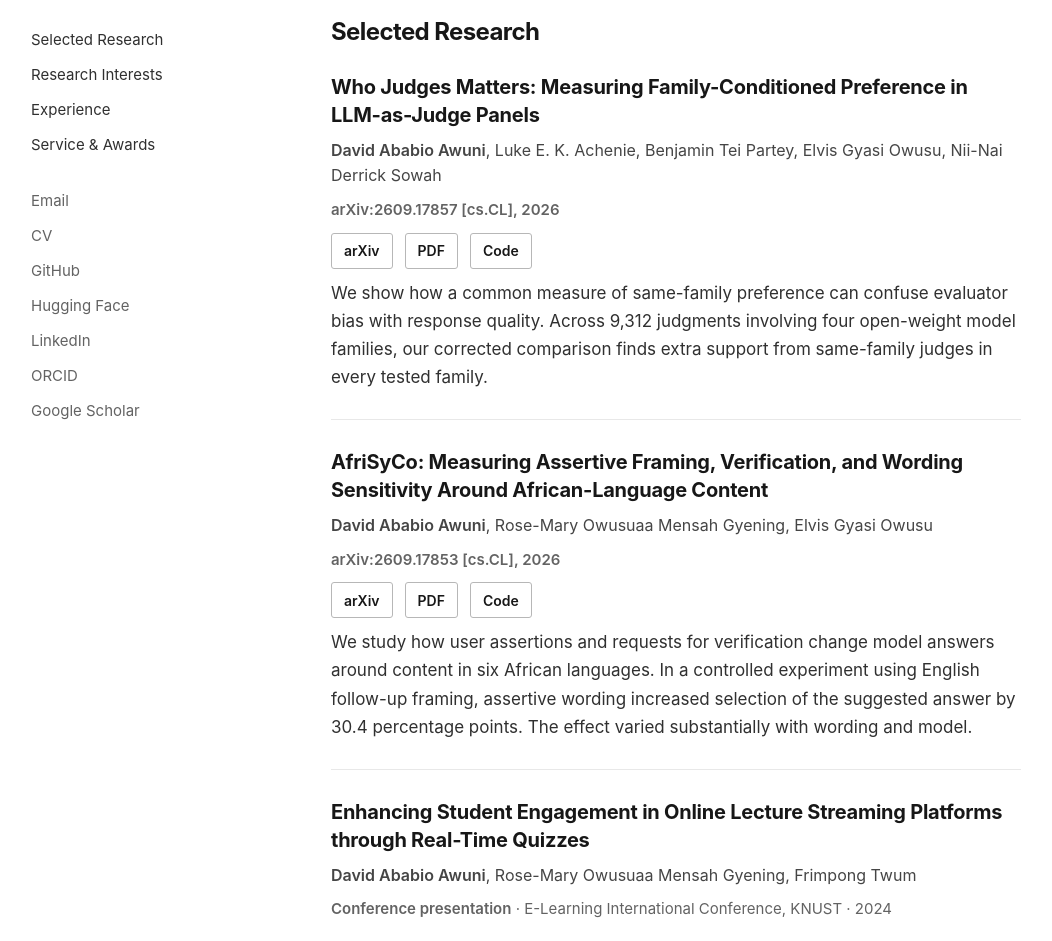
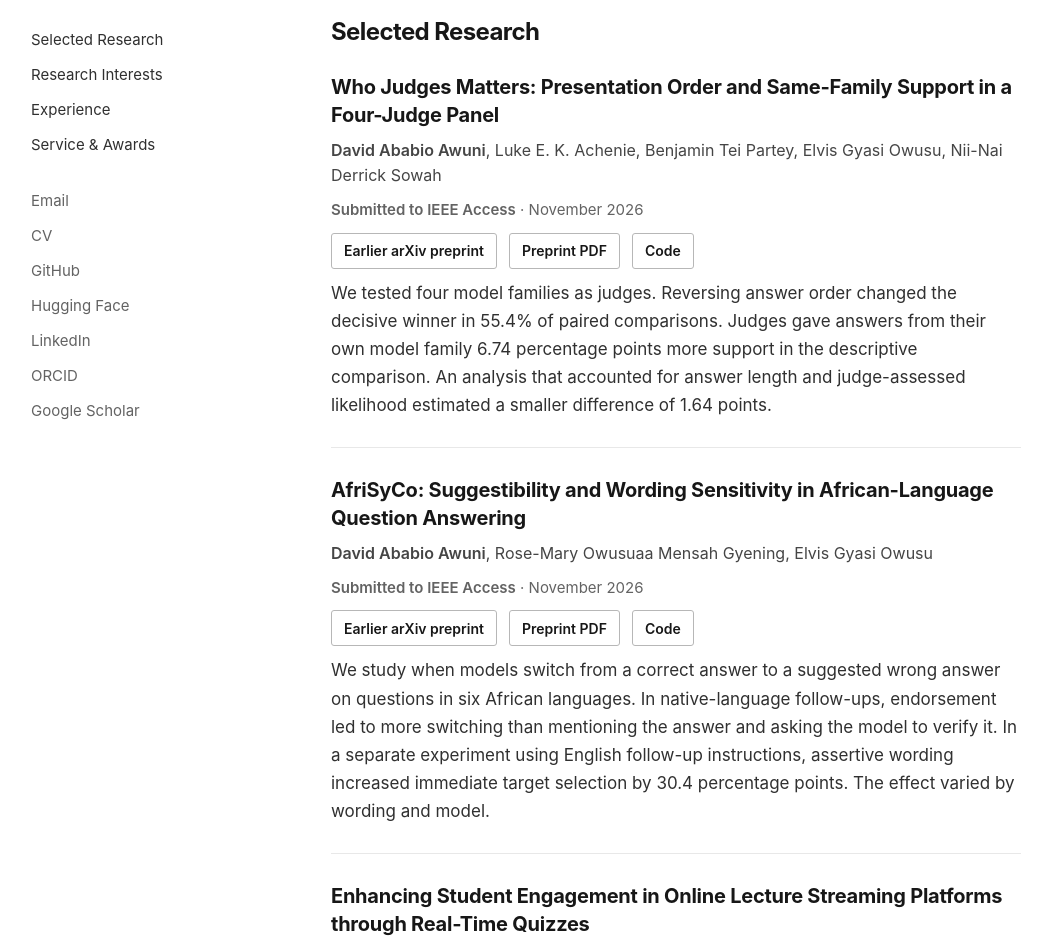
Before and after one commit to AwuniDavid/AwuniDavid.github.io, a plain HTML site: page index.html in a window 1280 px wide. Shown: the part 431-1372 px from the top of the page, without its empty margins (104-1156 px from the left). Drawn offline with Linux system fonts and the light colour scheme.

Commit message:
Update research CV and IEEE Access manuscript status

```diff
--- a/index.html
+++ b/index.html
@@ -57,19 +57,19 @@
         <h2>Selected Research</h2>
 
         <article class="paper featured">
-          <h3><a href="https://arxiv.org/abs/2609.17857" target="_blank" rel="noopener">Who Judges Matters: Measuring Family-Conditioned Preference in LLM-as-Judge Panels</a></h3>
+          <h3>Who Judges Matters: Presentation Order and Same-Family Support in a Four-Judge Panel</h3>
           <p class="authors"><strong>David Ababio Awuni</strong>, Luke E. K. Achenie, Benjamin Tei Partey, Elvis Gyasi Owusu, Nii-Nai Derrick Sowah</p>
-          <p class="venue"><strong>arXiv:2609.17857 [cs.CL], 2026</strong></p>
-          <p class="publication-links"><a aria-label="Read Who Judges Matters on arXiv" href="https://arxiv.org/abs/2609.17857" target="_blank" rel="noopener">arXiv</a><a aria-label="Read Who Judges Matters PDF" href="https://arxiv.org/pdf/2609.17857" target="_blank" rel="noopener">PDF</a><a aria-label="View Who Judges Matters code and reproducibility materials" href="https://github.com/AwuniDavid/who-judges-matters" target="_blank" rel="noopener">Code</a></p>
-          <p>We show how a common measure of same-family preference can confuse evaluator bias with response quality. Across 9,312 judgments involving four open-weight model families, our corrected comparison finds extra support from same-family judges in every tested family.</p>
+          <p class="venue"><strong>Submitted to IEEE Access</strong> · November 2026</p>
+          <p class="publication-links"><a aria-label="Read the earlier Who Judges Matters preprint on arXiv" href="https://arxiv.org/abs/2609.17857" target="_blank" rel="noopener">Earlier arXiv preprint</a><a aria-label="Read the earlier Who Judges Matters arXiv PDF" href="https://arxiv.org/pdf/2609.17857" target="_blank" rel="noopener">Preprint PDF</a><a aria-label="View Who Judges Matters code and reproducibility materials" href="https://github.com/AwuniDavid/who-judges-matters" target="_blank" rel="noopener">Code</a></p>
+          <p>We tested four model families as judges. Reversing answer order changed the decisive winner in 55.4% of paired comparisons. Judges gave answers from their own model family 6.74 percentage points more support in the descriptive comparison. An analysis that accounted for answer length and judge-assessed likelihood estimated a smaller difference of 1.64 points.</p>
         </article>
 
         <article class="paper">
-          <h3><a href="https://arxiv.org/abs/2609.17853" target="_blank" rel="noopener">AfriSyCo: Measuring Assertive Framing, Verification, and Wording Sensitivity Around African-Language Content</a></h3>
+          <h3>AfriSyCo: Suggestibility and Wording Sensitivity in African-Language Question Answering</h3>
           <p class="authors"><strong>David Ababio Awuni</strong>, Rose-Mary Owusuaa Mensah Gyening, Elvis Gyasi Owusu</p>
-          <p class="venue"><strong>arXiv:2609.17853 [cs.CL], 2026</strong></p>
-          <p class="publication-links"><a aria-label="Read AfriSyCo on arXiv" href="https://arxiv.org/abs/2609.17853" target="_blank" rel="noopener">arXiv</a><a aria-label="Read AfriSyCo PDF" href="https://arxiv.org/pdf/2609.17853" target="_blank" rel="noopener">PDF</a><a aria-label="View AfriSyCo code and reproducibility materials" href="https://github.com/AwuniDavid/afrisyco" target="_blank" rel="noopener">Code</a></p>
-          <p>We study how user assertions and requests for verification change model answers around content in six African languages. In a controlled experiment using English follow-up framing, assertive wording increased selection of the suggested answer by 30.4 percentage points. The effect varied substantially with wording and model.</p>
+          <p class="venue"><strong>Submitted to IEEE Access</strong> · November 2026</p>
+          <p class="publication-links"><a aria-label="Read the earlier AfriSyCo preprint on arXiv" href="https://arxiv.org/abs/2609.17853" target="_blank" rel="noopener">Earlier arXiv preprint</a><a aria-label="Read the earlier AfriSyCo arXiv PDF" href="https://arxiv.org/pdf/2609.17853" target="_blank" rel="noopener">Preprint PDF</a><a aria-label="View AfriSyCo code and reproducibility materials" href="https://github.com/AwuniDavid/afrisyco" target="_blank" rel="noopener">Code</a></p>
+          <p>We study when models switch from a correct answer to a suggested wrong answer on questions in six African languages. In native-language follow-ups, endorsement led to more switching than mentioning the answer and asking the model to verify it. In a separate experiment using English follow-up instructions, assertive wording increased immediate target selection by 30.4 percentage points. The effect varied by wording and model.</p>
         </article>
 
         <article class="paper compact">
@@ -134,7 +134,7 @@
 
       <footer>
         <p>David Ababio Awuni · Ghana</p>
-        <p>Last updated September 2026</p>
+        <p>Last updated November 2026</p>
       </footer>
     </main>
   </div>
```
Also changed, not shown: 1 other file.
